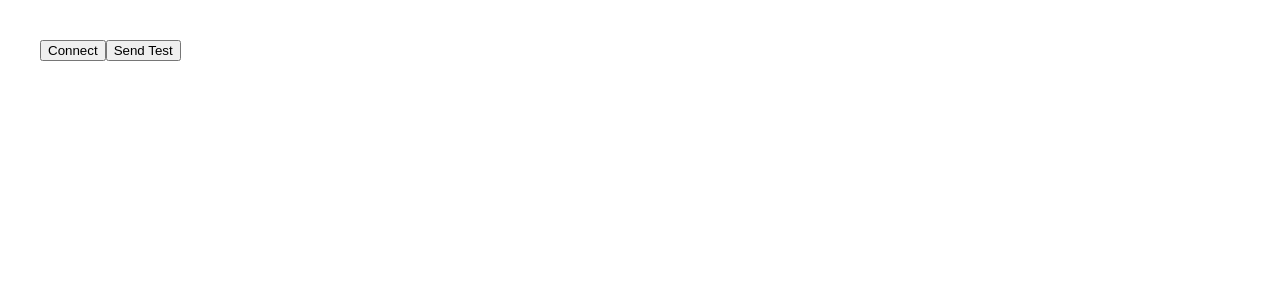
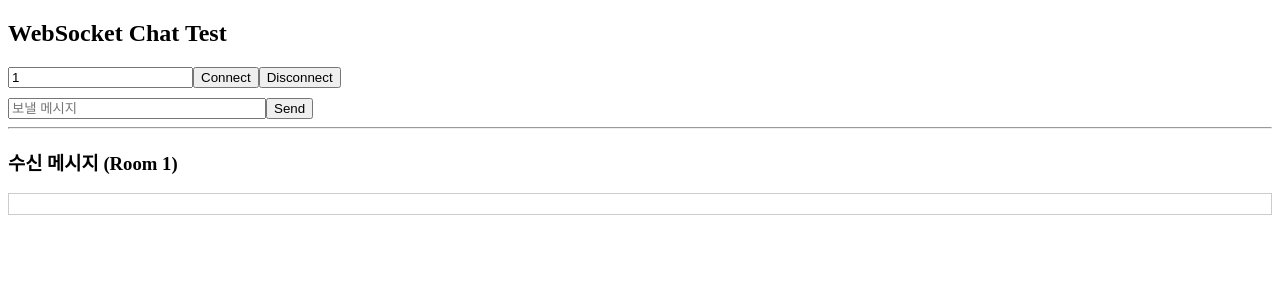
Before and after one commit to partmant/socket-chat, a Vue app in the folder frontend/: page /test-chat in a window 1280 px wide. Shown: the top 300 px of the page. Built offline with nearby package versions, Linux system fonts and the light colour scheme.

Commit message:
[FE] feat: WebSocket 연결 및 메시지 송수신 테스트 화면 구현

```diff
--- a/frontend/index.html
+++ b/frontend/index.html
@@ -2,6 +2,9 @@
 <html lang="en">
   <head>
     <meta charset="UTF-8" />
+    <script>
+      const global = globalThis;
+    </script>
     <link rel="icon" type="image/svg+xml" href="/vite.svg" />
     <meta name="viewport" content="width=device-width, initial-scale=1.0" />
     <title>Vite + Vue</title>
--- a/frontend/src/App.vue
+++ b/frontend/src/App.vue
@@ -1,33 +1,6 @@
 <script setup>
-import Stomp from "stompjs";
-
-let stompClient = null;
-
-function connect() {
-  const socket = new WebSocket("ws://localhost:8080/ws");
-  stompClient = Stomp.over(socket);
-
-  stompClient.connect({}, () => {
-    console.log("Connected to WebSocket!");
-
-    stompClient.subscribe("/topic/test", (message) => {
-      console.log("Received:", message.body);
-    });
-  });
-}
-
-function sendTestMessage() {
-  if (!stompClient || !stompClient.connected) {
-    console.log("Not connected yet.");
-    return;
-  }
-  stompClient.send("/app/test", {}, "Hello from Vue!");
-}
 </script>
 
 <template>
-  <div>
-    <button @click="connect">Connect</button>
-    <button @click="sendTestMessage">Send Test</button>
-  </div>
+  <router-view />
 </template>
--- /dev/null
+++ b/frontend/src/components/ChatTest.vue
@@ -0,0 +1,136 @@
+<script setup>
+import { ref } from "vue";
+import { Client } from "@stomp/stompjs";
+import SockJS from "sockjs-client";
+
+const roomId = ref(1);
+const message = ref("");
+const messages = ref([]);
+
+let client = null;
+
+// STOMP 연결
+const connect = () => {
+  console.log("connect() 함수 실행");
+
+  if (client && client.active) {
+    console.warn("이미 연결되어 있습니다.");
+    return;
+  }
+
+  client = new Client({
+    debug: (str) => console.log("--- STOMP DEBUG:", str),
+    webSocketFactory: () => new SockJS("http://localhost:8080/ws"),
+
+    onConnect: () => {
+      console.log("STOMP 연결 성공");
+
+      // 서버 토픽 구독
+      client.subscribe(`/topic/room/${roomId.value}`, (msg) => {
+        try {
+          const chatMessage = JSON.parse(msg.body);
+          messages.value.push(chatMessage);
+        } catch (e) {
+          console.error("메시지 파싱 오류:", e, msg.body);
+        }
+      });
+
+      // 입장 시 입장 메시지 전송
+      const enterPayload = {
+        roomId: Number(roomId.value),
+        type: "ENTER",
+        sender: "홍길동",
+        content: ""
+      };
+
+      client.publish({
+        destination: "/app/chat.send",
+        body: JSON.stringify(enterPayload)
+      });
+    }
+  });
+
+  client.activate();
+};
+
+// 일반 메시지 전송
+const send = () => {
+  if (!client || !client.active) {
+    console.warn("연결되지 않았습니다.");
+    return;
+  }
+  if (!message.value.trim()) return;
+
+  const payload = {
+    roomId: Number(roomId.value),
+    type: "TALK",
+    sender: "홍길동",
+    content: message.value
+  };
+
+  client.publish({
+    destination: "/app/chat.send",
+    body: JSON.stringify(payload)
+  });
+
+  message.value = "";
+};
+
+// 퇴장 시 퇴장 메시지 전송
+const disconnect = () => {
+  if (!client || !client.active) {
+    console.warn("이미 연결 없음");
+    return;
+  }
+
+  const quitPayload = {
+    roomId: Number(roomId.value),
+    type: "QUIT",
+    sender: "홍길동",
+    content: ""
+  };
+
+  // 퇴장 메시지 전송
+  client.publish({
+    destination: "/app/chat.send",
+    body: JSON.stringify(quitPayload)
+  });
+
+  // WebSocket 종료
+  client.deactivate();
+  console.log("연결 종료");
+};
+</script>
+
+<template>
+  <div>
+    <h2>WebSocket Chat Test</h2>
+    <div>
+      <input v-model="roomId" type="number" placeholder="roomId 입력" />
+      <button @click="connect">Connect</button>
+      <button @click="disconnect">Disconnect</button>
+    </div>
+    <div style="margin-top: 10px;">
+      <input
+        v-model="message"
+        placeholder="보낼 메시지"
+        @keyup.enter="send"
+        style="width: 250px;"
+      />
+      <button @click="send">Send</button>
+    </div>
+    <hr>
+    <h3>수신 메시지 (Room {{ roomId }})</h3>
+    <div
+      style="border: 1px solid #ccc; padding: 10px; max-height: 300px; overflow-y: auto;">
+      <div v-for="(m, i) in messages" :key="i" style="margin-bottom: 5px;">
+        <span v-if="m.type === 'TALK'">
+          <strong>[{{ m.sender }}]</strong>: {{ m.content }}
+        </span>
+        <span v-else style="color: gray; font-style: italic;">
+          --- {{ m.content }} ---
+        </span>
+      </div>
+    </div>
+  </div>
+</template>
--- a/frontend/src/main.js
+++ b/frontend/src/main.js
@@ -1,5 +1,7 @@
 import { createApp } from 'vue'
-import './style.css'
 import App from './App.vue'
+import router from './router'
 
-createApp(App).mount('#app')
+createApp(App)
+  .use(router)
+  .mount('#app')
--- /dev/null
+++ b/frontend/src/router/index.js
@@ -0,0 +1,20 @@
+import { createRouter, createWebHistory } from "vue-router";
+
+const routes = [
+  {
+    path: "/",
+    redirect: "/test-chat",
+  },
+  {
+    path: "/test-chat",
+    name: "test-chat",
+    component: () => import("../components/ChatTest.vue"),
+  },
+];
+
+const router = createRouter({
+  history: createWebHistory(),
+  routes,
+});
+
+export default router;
--- a/frontend/vite.config.js
+++ b/frontend/vite.config.js
@@ -6,4 +6,13 @@ export default defineConfig({
   define: {
     global: {},
   },
+  server: {
+    proxy: {
+      "/ws": {
+        target: "http://localhost:8080",
+        changeOrigin: true,
+        ws: true
+      }
+    }
+  }
 });
```
